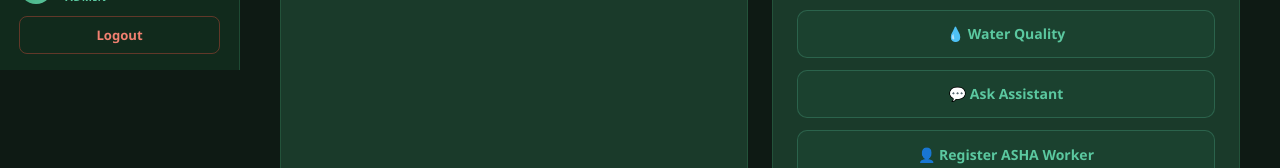
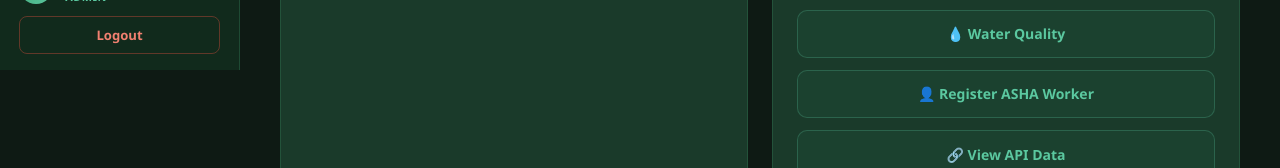
Before and after one commit to Dhavasikan/aquaguard-ne, a React (Create React App) app in the folder frontend/: page /dashboard in a window 1280 px wide. Shown: the part 730-898 px from the top of the page. Built offline with nearby package versions, Linux system fonts and the light colour scheme; no server answers.

Commit message:
Remove chatbot link from dashboard

```diff
--- a/frontend/src/pages/Dashboard.js
+++ b/frontend/src/pages/Dashboard.js
@@ -211,7 +211,6 @@ function Dashboard() {
               <Link to="/add-report" className="quick-btn primary">➕ New Case Report</Link>
               <Link to="/reports" className="quick-btn secondary">📋 View All Reports</Link>
               <Link to="/water-quality" className="quick-btn secondary">💧 Water Quality</Link>
-              <Link to="/chatbot" className="quick-btn secondary">💬 Ask Assistant</Link>
               <Link to="/register" className="quick-btn secondary">👤 Register ASHA Worker</Link>
               <a href="https://aquaguard-ne.onrender.com/api/reports" target="_blank" rel="noreferrer" className="quick-btn secondary">🔗 View API Data</a>
             </div>
```
